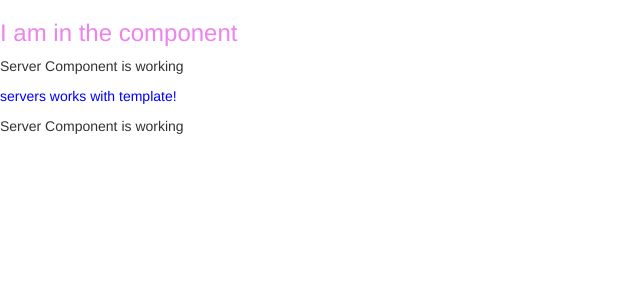
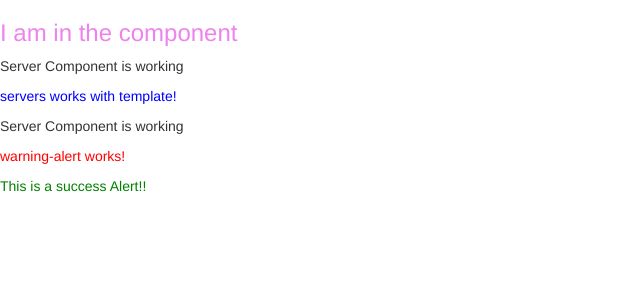
Before and after one commit to cristopherCorrea/angular-basics, an Angular app: page / in a window 1280 px wide. Shown: the top 300 px of the page, without its empty margins (0-640 px from the left). Built offline with nearby package versions, Linux system fonts and the light colour scheme.

Commit message:
adding two new component for practice

```diff
--- a/src/app/app.component.html
+++ b/src/app/app.component.html
@@ -1,3 +1,5 @@
 <h3>I am in the component</h3>
 <app-server></app-server>
 <dev app-servers></dev>
+<app-warning-alert></app-warning-alert>
+<app-sucess-alert></app-sucess-alert>
--- a/src/app/app.module.ts
+++ b/src/app/app.module.ts
@@ -4,12 +4,16 @@ import { BrowserModule } from '@angular/platform-browser';
 import { AppComponent } from './app.component';
 import { ServerComponent } from './server/server.component';
 import { ServersComponent } from './servers/servers.component';
+import { successAlertComponent } from './successAlert/successAlert.component';
+import { WarningAlertComponent } from './warning-alert/warning-alert.component';
 
 @NgModule({
   declarations: [
     AppComponent,
     ServerComponent,
-    ServersComponent
+    ServersComponent,
+    WarningAlertComponent,
+    successAlertComponent
   ],
   imports: [
     BrowserModule
--- /dev/null
+++ b/src/app/successAlert/successAlert.component.css
@@ -0,0 +1,3 @@
+p {
+   color: green;
+}
--- /dev/null
+++ b/src/app/successAlert/successAlert.component.html
@@ -0,0 +1 @@
+<p>This is a success Alert!!</p>
--- /dev/null
+++ b/src/app/successAlert/successAlert.component.ts
@@ -0,0 +1,12 @@
+import { Component } from "@angular/core";
+
+
+@Component({
+    styleUrls: ['./successAlert.component.css'],
+    templateUrl: './successAlert.component.html',
+    selector: 'app-sucess-alert'
+
+})
+export class successAlertComponent {
+
+}
--- /dev/null
+++ b/src/app/warning-alert/warning-alert.component.css
@@ -0,0 +1,3 @@
+p {
+    color: red;
+}
--- /dev/null
+++ b/src/app/warning-alert/warning-alert.component.html
@@ -0,0 +1 @@
+<p>warning-alert works!</p>
--- /dev/null
+++ b/src/app/warning-alert/warning-alert.component.ts
@@ -0,0 +1,15 @@
+import { Component, OnInit } from '@angular/core';
+
+@Component({
+  selector: 'app-warning-alert',
+  templateUrl: './warning-alert.component.html',
+  styleUrls: ['./warning-alert.component.css']
+})
+export class WarningAlertComponent implements OnInit {
+
+  constructor() { }
+
+  ngOnInit(): void {
+  }
+
+}
```
Also changed, not shown: 1 other file (tests, documents, lock files or other folders).
